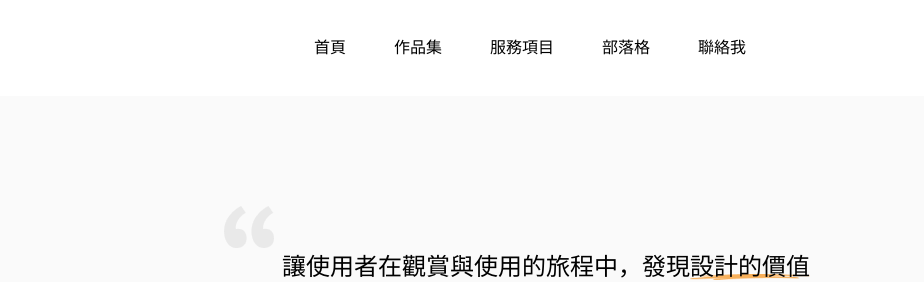
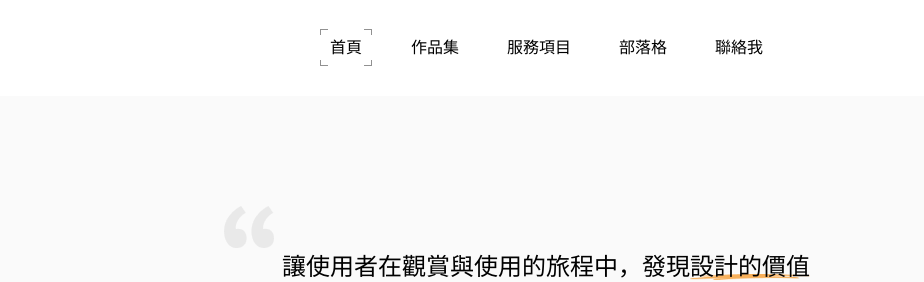
Before and after one commit to htjuung/Hex-Portfolio, a plain HTML site: page index.html in a window 1280 px wide. In both pictures the pointer is over the link "首頁". Shown: the top 282 px of the page, 94-1018 px from the left. Drawn offline with nearby package versions, Linux system fonts and the light colour scheme.

Commit message:
edit page

```diff
--- a/index.html
+++ b/index.html
@@ -7,7 +7,7 @@
   <link rel="stylesheet" href="src/css/style.css">
   <link rel="stylesheet" href="src/css/reset.css">
   <link rel="stylesheet" href="https://fonts.googleapis.com/css2?family=Material+Symbols+Outlined:opsz,wght,FILL,GRAD@24,400,0,0" />
-  <title>Document</title>
+  <title>Collection</title>
 </head>
 
 <body>
--- a/src/css/style.css
+++ b/src/css/style.css
@@ -30,13 +30,21 @@ body {
   display: flex;
   height: 32px;
   align-items: center;
+  gap: 40px;
 }
 
 .menu a {
-  Padding: 4px 8px 4px 8px;
+  Padding: 4px 4px 4px 4px;
   color: black;
   text-decoration: none;
-  padding-right: 40px;
+}
+
+.menu li a:hover{
+  border-image-source: radial-gradient(60% 60%, transparent 0px, transparent 100%, #919191 100%);
+  border-image-slice: 1;
+  border-width: 1px;
+  border-style: solid;
+  border-image-outset: 5px;
 }
 
 .hamburger {
```
